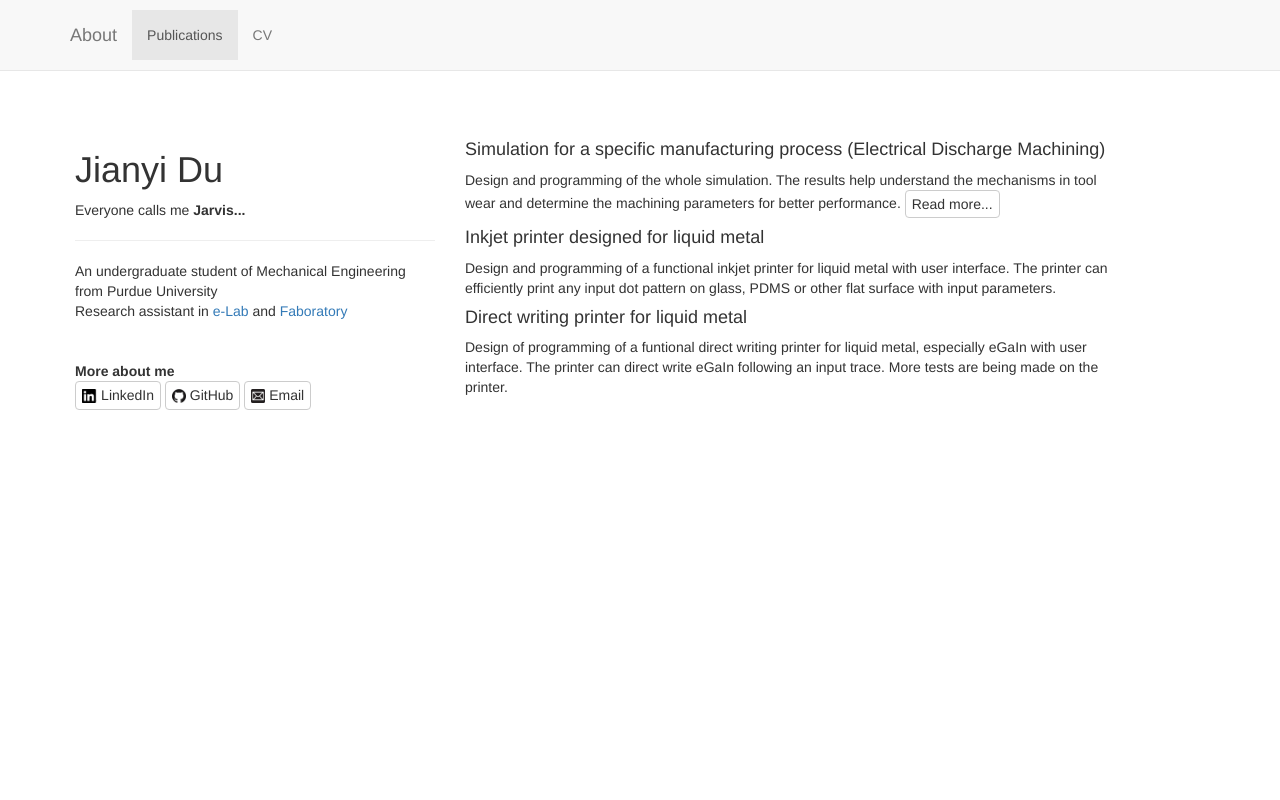
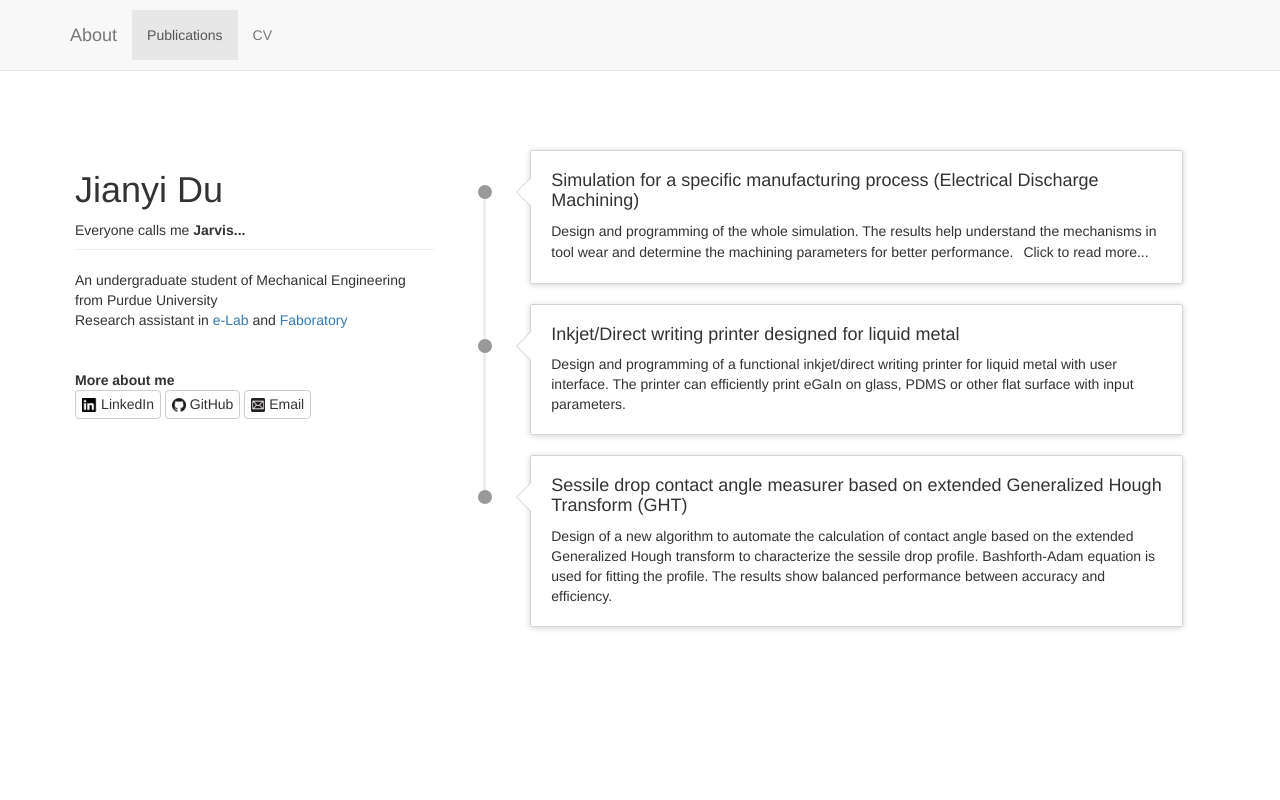
Before and after one commit to dujianyi/iamjianyidu.github.io, a plain HTML site: page index.html in a window 1280 px wide. Shown: the top 800 px of the page. Drawn offline with Linux system fonts and the light colour scheme.

Commit message:
FIX - timeline

```diff
--- /dev/null
+++ b/css/timeline.css
@@ -0,0 +1,139 @@
+.timeline {
+  list-style: none;
+  padding: 20px 0 20px;
+  position: relative;
+}
+.timeline:before {
+  top: 55px;
+  bottom: 170px;
+  position: absolute;
+  content: " ";
+  width: 3px;
+  background-color: #eeeeee;
+  left: 3%;
+  margin-left: -1.5px;
+}
+.timeline > li {
+  margin-bottom: 20px;
+  position: relative;
+}
+.timeline > li:before,
+.timeline > li:after {
+  content: " ";
+  display: table;
+}
+.timeline > li:after {
+  clear: both;
+}
+.timeline > li:before,
+.timeline > li:after {
+  content: " ";
+  display: table;
+}
+.timeline > li:after {
+  clear: both;
+}
+.timeline > li > .timeline-panel {
+  float: left;
+  left: 10%;
+  border: 1px solid #d4d4d4;
+  border-radius: 2px;
+  padding: 20px;
+  position: relative;
+  -webkit-box-shadow: 0 1px 6px rgba(0, 0, 0, 0.175);
+  box-shadow: 0 1px 6px rgba(0, 0, 0, 0.175);
+}
+.timeline > li > .timeline-panel:before {
+  position: absolute;
+  top: 26px;
+  right: -15px;
+  display: inline-block;
+  border-top: 15px solid transparent;
+  border-left: 15px solid #ccc;
+  border-right: 0 solid #ccc;
+  border-bottom: 15px solid transparent;
+  content: " ";
+}
+.timeline > li > .timeline-panel:after {
+  position: absolute;
+  top: 27px;
+  right: -14px;
+  display: inline-block;
+  border-top: 14px solid transparent;
+  border-left: 14px solid #fff;
+  border-right: 0 solid #fff;
+  border-bottom: 14px solid transparent;
+  content: " ";
+}
+.timeline > li > .timeline-badge {
+  color: #fff;
+  width: 14px;
+  height: 14px;
+  line-height: 20px;
+  font-size: 0.5em;
+  text-align: center;
+  position: absolute;
+  top: 35px;
+  left: 3%;
+  margin-left: -7px;
+  background-color: #999999;
+  z-index: 100;
+  border-top-right-radius: 50%;
+  border-top-left-radius: 50%;
+  border-bottom-right-radius: 50%;
+  border-bottom-left-radius: 50%;
+}
+.timeline > li.timeline-inverted > .timeline-panel {
+  float: left;
+}
+.timeline > li.timeline-inverted > .timeline-panel:before {
+  border-left-width: 0;
+  border-right-width: 15px;
+  left: -15px;
+  right: auto;
+}
+.timeline > li.timeline-inverted > .timeline-panel:after {
+  border-left-width: 0;
+  border-right-width: 14px;
+  left: -14px;
+  right: auto;
+}
+.timeline-badge.primary {
+  background-color: #2e6da4 !important;
+}
+.timeline-badge.success {
+  background-color: #3f903f !important;
+}
+.timeline-badge.warning {
+  background-color: #f0ad4e !important;
+}
+.timeline-badge.danger {
+  background-color: #d9534f !important;
+}
+.timeline-badge.info {
+  background-color: #5bc0de !important;
+}
+.timeline-title {
+  margin-top: 0;
+  color: inherit;
+}
+.timeline-body > p,
+.timeline-body > ul {
+  margin-bottom: 0;
+}
+.timeline-body > p + p {
+  margin-top: 5px;
+}
+
+.modal_readmore {
+  display: inline-block;
+  white-space: nowrap;
+  background-color: #fff;
+  border-color: #fff;
+  border: transparent;
+  cursor: pointer;
+}
+.modal_readmore:hover {
+  background-color: #eee;
+  border-radius: 5px;
+}
--- a/index.html
+++ b/index.html
@@ -16,7 +16,7 @@
 
     <!-- Custom CSS -->
     <link href="css/scrolling-nav.css" rel="stylesheet">
-
+    <link href="css/timeline.css" rel="stylesheet">
     <!-- HTML5 Shim and Respond.js IE8 support of HTML5 elements and media queries -->
     <!-- WARNING: Respond.js doesn't work if you view the page via file:// -->
     <!--[if lt IE 9]>
@@ -66,11 +66,12 @@
     <!-- Intro Section -->
     <section id="intro" class="intro-section">
         <div class="container">
-            <div class="row">
+           <div class="row">
                 <div class="col-lg-4">
-                    <h1>Jianyi Du</h1>
+                    <div class="page-header">
+                        <h1> Jianyi Du</h1>
                     Everyone calls me <b>Jarvis...</b><br>
-                    <hr>
+                    </div>
                     An undergraduate student of Mechanical Engineering<br>
                     from Purdue University<br>
                     Research assistant in <a href="http://e-lab.github.io">e-Lab</a> and <a href="https://engineering.purdue.edu/Faboratory/">Faboratory</a>
@@ -80,15 +81,47 @@
                     <a class="btn btn-default" href="https://github.com/dujianyi"><img src="img/github-logo.png" style="height:14px;">&nbsp;GitHub</a>
                     <a class="btn btn-default" href="mailto:dujianyi@gmail.com"><img src="img/gmail-logo.png" style="height:14px;">&nbsp;Email</a><br>
                 </div>
+                <div class="col-lg-7">
+                <ul class="timeline">
+                    <li class="timeline-inverted">
+                    <div class="timeline-badge">
+                    </div>
+                    <div class="timeline-panel">
+                        <div class="timeline-heading">
+                            <h4 class="timeline-title">Simulation for a specific manufacturing process (Electrical Discharge Machining)</h4>
+                        </div>
+                        <div class="timeline-body">
+                            <p>Design and programming of the whole simulation. The results help understand the mechanisms in tool wear and determine the machining parameters for better performance.
+                            <button type="text" class="modal_readmore" data-toggle="modal" data-target="#modal-edm">Click to read more...</button></p>
+                        </div>
+                    </div>
+                    </li>
+                    <li class="timeline-inverted">
+                    <div class="timeline-badge">
+                    </div>
+                    <div class="timeline-panel">
+                        <div class="timeline-heading">
+                            <h4 class="timeline-title">Inkjet/Direct writing printer designed for liquid metal</h4>
+                        </div>
+                        <div class="timeline-body">
+                            <p>Design and programming of a functional inkjet/direct writing printer for liquid metal with user interface. The printer can efficiently print eGaIn on glass, PDMS or other flat surface with input parameters.</p>
+                        </div>
+                    </div>
+                    </li>
+                    <li class="timeline-inverted">
+                    <div class="timeline-badge">
+                    </div>
+                    <div class="timeline-panel">
+                        <div class="timeline-heading">
+                            <h4 class="timeline-title">Sessile drop contact angle measurer based on extended Generalized Hough Transform (GHT)</h4>
+                        </div>
+                        <div class="timeline-body">
+                            <p>Design of a new algorithm to automate the calculation of contact angle based on the extended Generalized Hough transform to characterize the sessile drop profile. Bashforth-Adam equation is used for fitting the profile. The results show balanced performance between accuracy and efficiency.</p>
+                        </div>
+                    </div>
+                    </li>
+                </ul>
 
-                <div class="col-lg-7">
-                <h4>Simulation for a specific manufacturing process (Electrical Discharge Machining)</h4>
-                <p>Design and programming of the whole simulation. The results help understand the mechanisms in tool wear and determine the machining parameters for better performance.
-                <button type="button" class="btn btn-default" data-toggle="modal" data-target="#modal-edm">Read more...</button></p>
-                <h4>Inkjet printer designed for liquid metal</h4>
-                Design and programming of a functional inkjet printer for liquid metal with user interface. The printer can efficiently print any input dot pattern on glass, PDMS or other flat surface with input parameters.
-                <h4>Direct writing printer for liquid metal</h4>
-                Design of programming of a funtional direct writing printer for liquid metal, especially eGaIn with user interface. The printer can direct write eGaIn following an input trace. More tests are being made on the printer.
                 </div>
             </div>
         </div>
```
Also changed, not shown: 1 other file.
